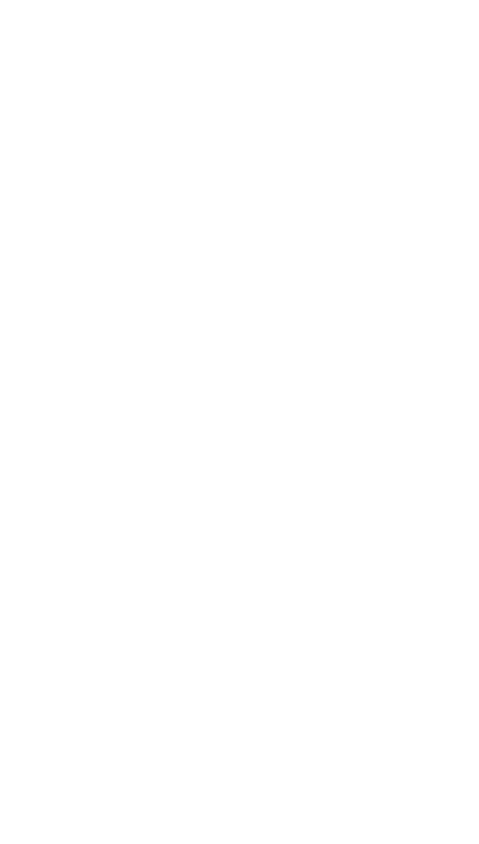
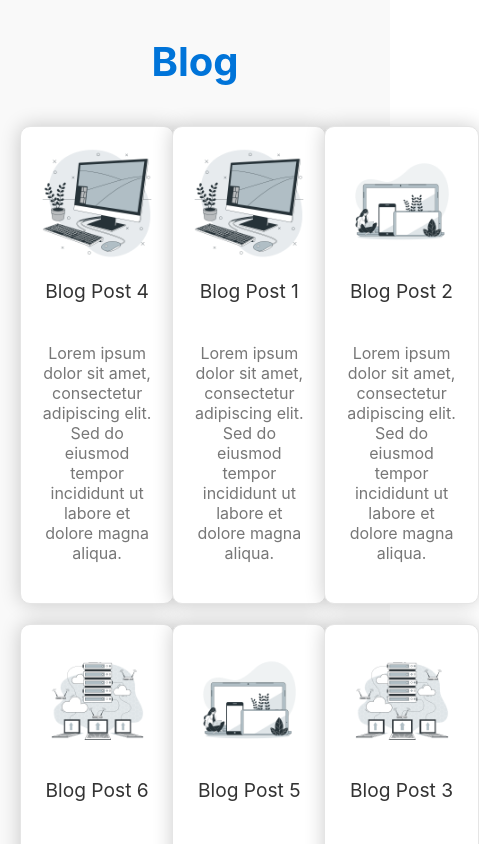
Before and after one commit to hr-sobuj/react-landing-page, a React (Create React App) app: page / in a window 390 px wide. Shown: the part 5900-6744 px from the top of the page, 479 px wide, since content can reach past the window. Before the commit the page ends 5824 px from the top, so only its background shows below. Built offline with nearby package versions, Linux system fonts and the light colour scheme.

Commit message:
blog section initially done

```diff
--- a/src/container/HomeContainer/Blog.jsx
+++ b/src/container/HomeContainer/Blog.jsx
@@ -1,9 +1,86 @@
-import React from 'react'
+import React from "react";
+import styles from "../../styles/Blog.module.css";
+
+import project1 from "../../assets/images/project1.png";
+import project2 from "../../assets/images/project2.png";
+import project3 from "../../assets/images/project3.png";
 
 function Blog() {
+  const blogPosts = [
+    {
+      id: 1,
+      title: "Blog Post 1",
+      content:
+        "Lorem ipsum dolor sit amet, consectetur adipiscing elit. Sed do eiusmod tempor incididunt ut labore et dolore magna aliqua.",
+      image: project1,
+      url: "#",
+    },
+    {
+      id: 2,
+      title: "Blog Post 2",
+      content:
+        "Lorem ipsum dolor sit amet, consectetur adipiscing elit. Sed do eiusmod tempor incididunt ut labore et dolore magna aliqua.",
+      image: project2,
+      url: "#",
+    },
+    {
+      id: 3,
+      title: "Blog Post 3",
+      content:
+        "Lorem ipsum dolor sit amet, consectetur adipiscing elit. Sed do eiusmod tempor incididunt ut labore et dolore magna aliqua.",
+      image: project3,
+      url: "#",
+    },
+    {
+      id: 4,
+      title: "Blog Post 4",
+      content:
+        "Lorem ipsum dolor sit amet, consectetur adipiscing elit. Sed do eiusmod tempor incididunt ut labore et dolore magna aliqua.",
+      image: project1,
+      url: "#",
+    },
+    {
+      id: 5,
+      title: "Blog Post 5",
+      content:
+        "Lorem ipsum dolor sit amet, consectetur adipiscing elit. Sed do eiusmod tempor incididunt ut labore et dolore magna aliqua.",
+      image: project2,
+      url: "#",
+    },
+    {
+      id: 6,
+      title: "Blog Post 6",
+      content:
+        "Lorem ipsum dolor sit amet, consectetur adipiscing elit. Sed do eiusmod tempor incididunt ut labore et dolore magna aliqua.",
+      image: project3,
+      url: "#",
+    },
+  ];
+
+  const shuffledBlogPosts = blogPosts.sort(() => Math.random() - 0.5);
+
   return (
-    <div>Blog</div>
-  )
+    <section className={styles.blog}>
+      <div className="container">
+        <h2 className={styles.blogTitle}>Blog</h2>
+        <div className={styles.blogPosts}>
+          {shuffledBlogPosts.map((post) => (
+            <div key={post.id} className={styles.blogCard}>
+              <img
+                src={post.image}
+                alt={post.title}
+                className={styles.blogImage}
+              />
+              <a href={post.url} className={styles.blogPostTitle}>
+                {post.title}
+              </a>
+              <p className={styles.blogPostContent}>{post.content}</p>
+            </div>
+          ))}
+        </div>
+      </div>
+    </section>
+  );
 }
 
-export default Blog
+export default Blog;
--- a/src/pages/HomePage.jsx
+++ b/src/pages/HomePage.jsx
@@ -1,4 +1,5 @@
 import AboutSection from "../container/HomeContainer/AboutSection";
+import Blog from "../container/HomeContainer/Blog";
 import HeroSection from "../container/HomeContainer/HeroSection";
 import Portfolio from "../container/HomeContainer/Portfolio";
 import Services from "../container/HomeContainer/Services";
@@ -12,6 +13,7 @@ export default function HomePage() {
       <Services />
       <Testimonials />
       <Portfolio />
+      <Blog />
     </>
   );
 }
--- a/src/styles/Blog.module.css
+++ b/src/styles/Blog.module.css
@@ -0,0 +1,97 @@
+/*
+   Name: Habibur Rahman
+   Project: React Landing Page
+   Date: October 30, 2023
+   File: Blog.module.css
+*/
+
+/* Blog styling */
+.blog {
+  background-color: #f9f9f9;
+  padding: 80px 0;
+  text-align: center;
+}
+
+/* Styling for the title */
+.blogTitle {
+  font-size: 2.5rem;
+  color: #0074d9;
+  font-weight: bold;
+  margin-bottom: 40px;
+  transition: color 0.3s;
+}
+
+/* Blog container */
+.blogPosts {
+  display: grid;
+  grid-template-columns: repeat(3, 1fr);
+  gap: 20px;
+}
+
+.blogCard {
+  padding: 20px;
+  background-color: #fff;
+  border: 1px solid #e5e5e5;
+  border-radius: 10px;
+  box-shadow: 0px 0px 20px rgba(0, 0, 0, 0.2);
+  transition: transform 0.3s;
+  display: flex;
+  flex-direction: column;
+}
+
+.blogCard:hover {
+  transform: scale(1.05);
+}
+
+/* Styling for blog post titles */
+.blogPostTitle {
+  font-size: 1.5rem;
+  color: #333;
+  margin: 20px 0;
+  text-align: center;
+}
+
+/* Styling for blog post content */
+.blogPostContent {
+  font-size: 1.2rem;
+  color: #777;
+  margin: 20px 0;
+  text-align: center;
+}
+
+/* Styling for blog images */
+.blogImage {
+  max-width: 100%;
+  height: auto;
+  border-radius: 10px 10px 0 0;
+}
+
+a {
+  text-decoration: none;
+}
+
+/* Responsive styles for tablets */
+@media (max-width: 768px) {
+  .blogCard {
+    width: calc(45% - 20px);
+  }
+  .blogPostTitle {
+    font-size: 1.2rem;
+  }
+  .blogPostContent {
+    font-size: 1rem;
+  }
+}
+
+/* Responsive styles for mobile */
+@media (max-width: 480px) {
+  .blogCard {
+    width: calc(100% - 20px);
+  }
+  .blogPostTitle {
+    font-size: 1.2rem;
+  }
+  .blogPostContent {
+    font-size: 1rem;
+  }
+}
```
